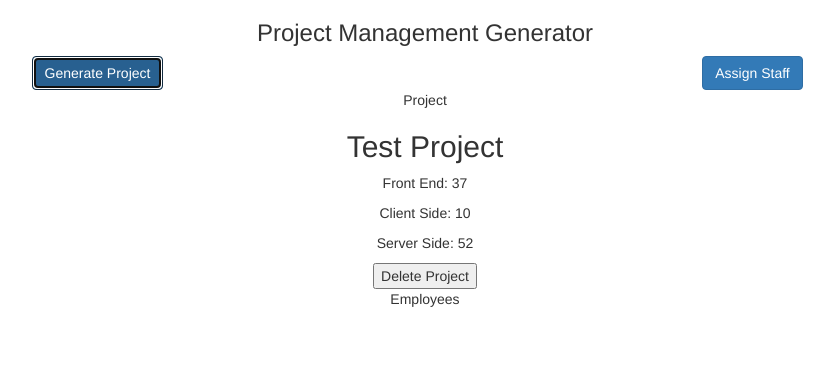
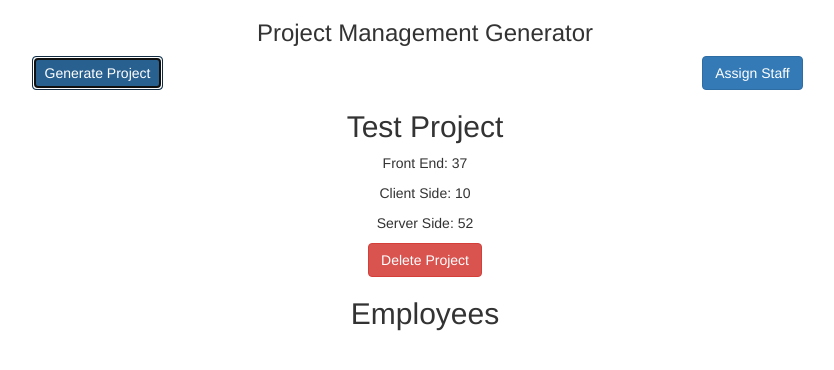
Before and after one commit to mdnnsk/Project-Management-Server-Application, a plain HTML site: page index.html in a window 1280 px wide. Both pictures are taken after a click on the button "Generate Project". Shown: the whole page, without its empty margins (215-1049 px from the left). Drawn offline with nearby package versions, Linux system fonts and the light colour scheme.

Commit message:
quick additions

```diff
--- a/index.html
+++ b/index.html
@@ -13,8 +13,8 @@
       <div class="col-md-6"><button type="button" id="createProject" class="btn btn-primary">Generate Project</button></div>
       <div class="col-md-6"><button type="button" id="createEmployee" class="btn btn-primary">Assign Staff</button></div>
     </div>
-    <div id="projectIn">Project</div>
-    <div id="employeeIn">Employees</div>
+    <div id="projectIn"></div>
+
 
     <script src="https://ajax.googleapis.com/ajax/libs/jquery/2.2.2/jquery.min.js"></script>
     <script src="scripts/script.js" charset="utf-8"></script>
--- a/scripts/script.js
+++ b/scripts/script.js
@@ -14,7 +14,7 @@ $(document).ready(function(){
     var clientSide = Math.floor(Math.random()*(60 - 10 + 1) + 10);
     var serverSide = Math.floor(Math.random()*(60 - 10 + 1) + 10);
     // var requiredPoints = [frontEnd, clientSide, serverSide];
-    $('#projectIn').append("<div><h2>" + projectName + "</h2><p>Front End: " + frontEnd + "</p><p>Client Side: " + clientSide + "</p><p>Server Side: " + serverSide + "</p><button id='deleteProject'>Delete Project</button></div>")
+    $('#projectIn').append("<div><h2>" + projectName + "</h2><p>Front End: " + frontEnd + "</p><p>Client Side: " + clientSide + "</p><p>Server Side: " + serverSide + "</p><button id='deleteProject' class='btn btn-danger'>Delete Project</button><div id='employeeIn'><h2>Employees</h2></div></div>")
     openProject = true;
     $('#deleteProject').click(function(){
       $(this).parent().remove();
```
